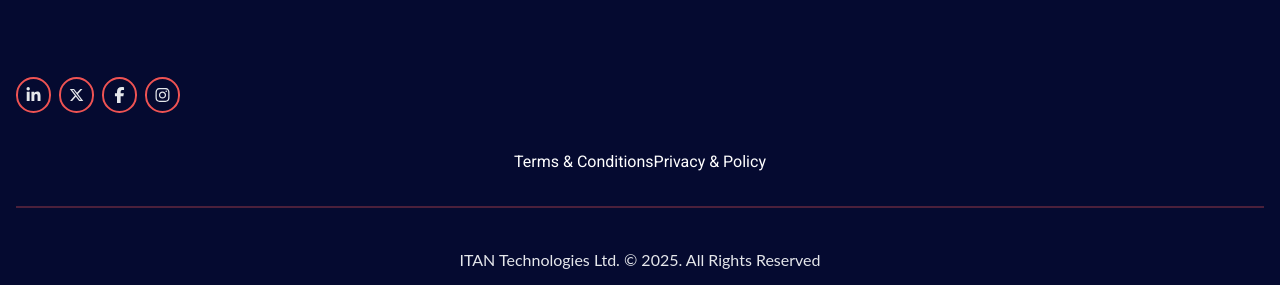
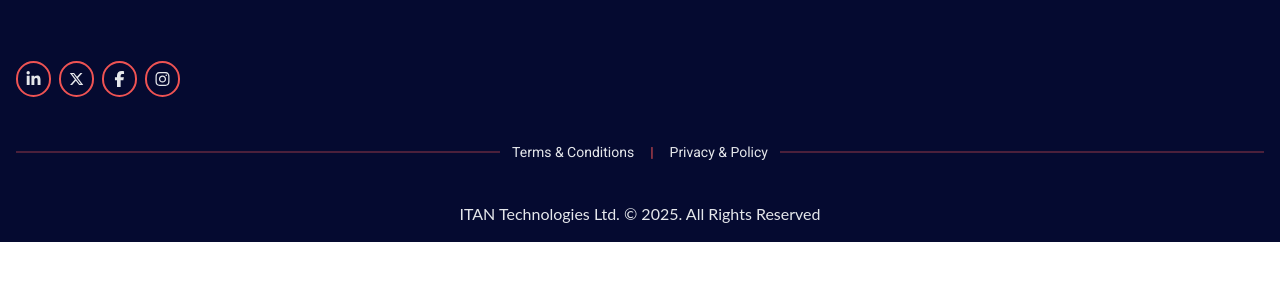
Before and after one commit to ITANigp/itan-ebook-backend, a Next.js app: page / in a window 1280 px wide. Shown: the part 4469-4754 px from the top of the page. After the commit the page ends 4711 px from the top, so only its background shows below. Built offline with nearby package versions, Linux system fonts and the light colour scheme.

Commit message:
Update footer

```diff
--- a/app/reader/(components)/ReadersFooter.js
+++ b/app/reader/(components)/ReadersFooter.js
@@ -42,7 +42,7 @@ const Footer = ({ hiddenPage }) => {
                 sizes="140px"
               />
             </Link>
-            <div className="flex flex-col items-center text-gray-200 mt-4">
+            <div className="flex flex-col items-center text-gray-200">
               <div className="flex items-center justify-center sm:justify-start sm:ml-0 w-full">
                 <div className="flex space-x-2">
                   <Link href="#" target="_blank" rel="noopener noreferrer">
@@ -85,7 +85,7 @@ const Footer = ({ hiddenPage }) => {
               </div>
             </div>
             {/* Mobile links */}
-            <div className="flex flex-col items-center sm:hidden text-[13px] text-gray-400 gap-2">
+            <div className="flex flex-col items-center sm:hidden mt-3 text-[13px] text-gray-400 gap-2">
               <Link
                 href="https://itanglobalpublishing.substack.com/"
                 target="_blank"
@@ -191,29 +191,28 @@ const Footer = ({ hiddenPage }) => {
           </div>
         </div>
 
-        {/* terms & condition and privacy & policy */}
-        <div className="text-white text-center">
+        {/* Separator with terms & conditions and privacy & policy links overlayed, responsive */}
+        <div className="relative w-full flex items-center justify-center my-2">
+          <span className="block h-[2px] w-full bg-[#EF5353]/30 absolute left-0 top-1/2 -translate-y-1/2 z-0"></span>
+          <div className="relative z-10 bg-[#050A30] px-2 sm:px-3 flex flex-wrap items-center justify-center gap-2 sm:gap-4 text-gray-200 text-xs sm:text-sm font-light max-w-full">
             <Link
               href="/terms&conditions"
-            className="cursor-pointer hover:text-[#EF5353]"
+              className="cursor-pointer hover:text-[#EF5353] whitespace-nowrap"
             >
               Terms &amp; Conditions
             </Link>
+            <span className="text-[#EF5353]">|</span>
             <Link
               href="/privacy-policies"
-            className="cursor-pointer hover:text-[#EF5353]"
+              className="cursor-pointer hover:text-[#EF5353] whitespace-nowrap"
             >
               Privacy &amp; Policy
             </Link>
           </div>
-
-        {/* Separator */}
-        <div className="w-full">
-          <span className="block h-[2px] w-full bg-[#EF5353]/30"></span>
         </div>
 
         {/* Copyright */}
-        <div className="text-gray-200 flex justify-center w-full mt-2 pb-4 text-xs sm:text-sm md:text-base">
+        <div className="text-gray-200 flex justify-center w-full pb-4 text-xs sm:text-sm md:text-base">
           <p style={{ fontFamily: "Lato, sans-serif" }}>
             ITAN Technologies Ltd. &copy; 2025. All Rights Reserved
           </p>
```
Lines whose indentation alone changed are shown as unchanged.
